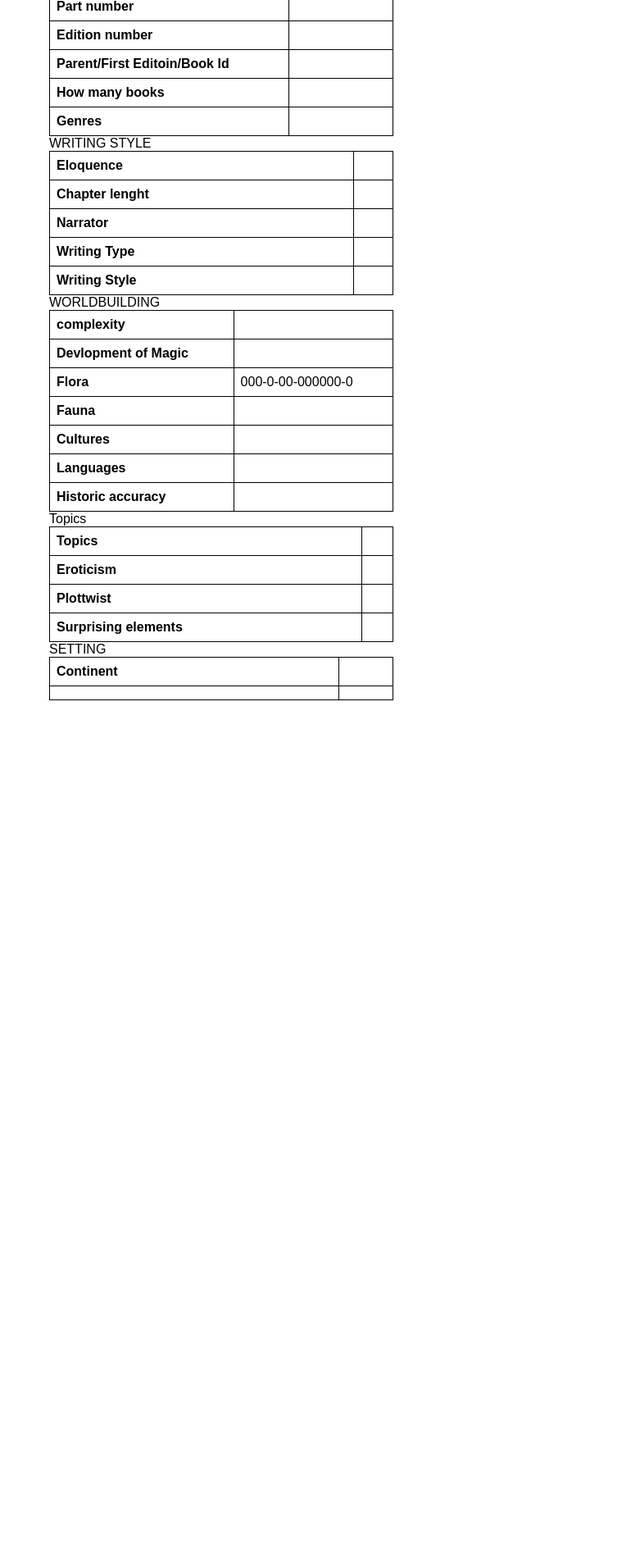
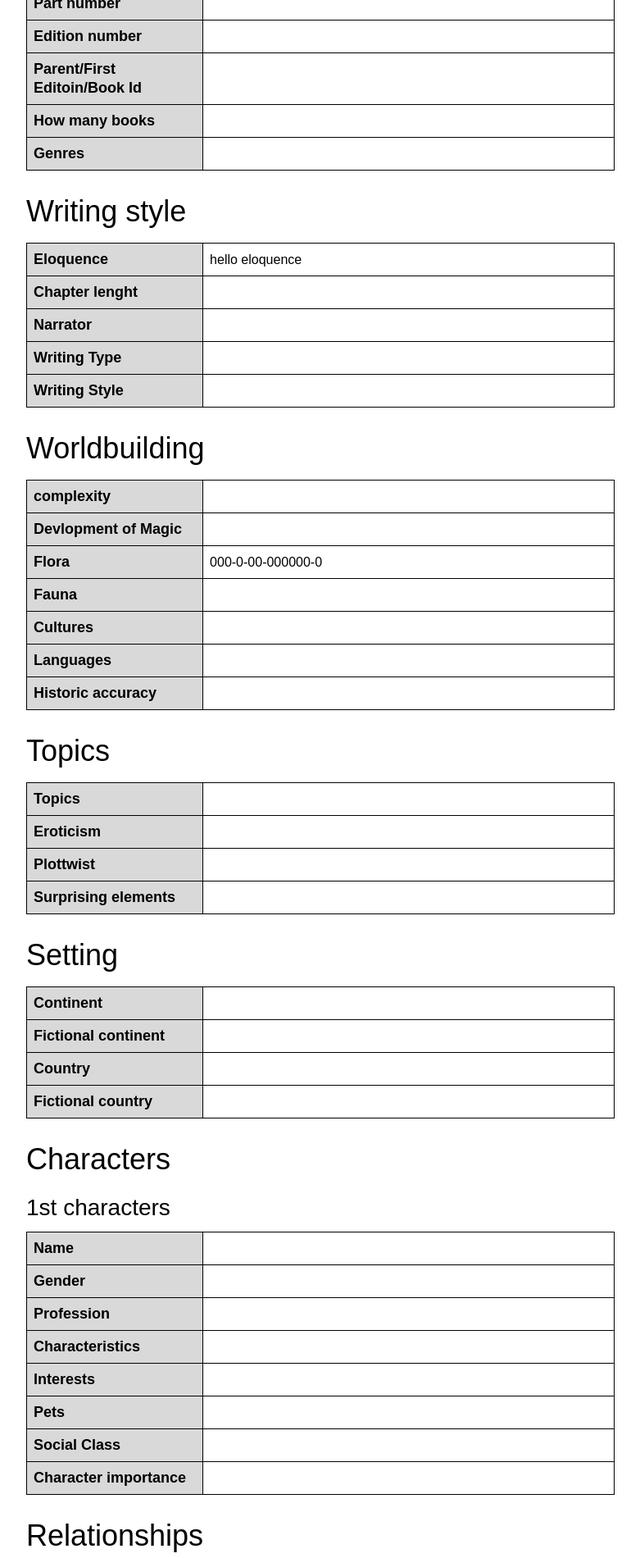
Before and after one commit to M-M-H-Rupom/single-book-details, a plain HTML site: page index.html in a window 1280 px wide. Shown: the part 900-2800 px from the top of the page at 82% size, without its empty margins (370-1151 px from the left). Before the commit the page ends 1754 px from the top, so only its background shows below. Drawn offline with Linux system fonts and the light colour scheme.

Commit message:
single books info

```diff
--- a/css/style.css
+++ b/css/style.css
@@ -10,25 +10,104 @@ body{
     min-height: 100vh;
     display: flex;
     justify-content: center;
+    font-size: 16px;
+    font-weight: 400;
+    line-height: 23px;
 }
 .sbpd_container{
     width: 420px;
+    padding: 20px 32px;
 }
-
-
+.sbpd_image{
+    text-align: center;
+}
+.info_title{
+    font-size: 28px;
+    font-weight: 400;
+    line-height: 42px;
+    text-align: left;
+    padding: 12px 0;
+}
+.info_sub_title{
+    font-size: 22px;
+    font-weight: 400;
+    line-height: 32px;
+    text-align: left;
+    padding-bottom: 8px;
+}
+.website_btn{
+  padding: 12px ;
+  width: 100%;
+  margin-bottom: 12px;
+  background-color: #053C6D;
+  border-radius: 6px;
+}
+.website_btn a{
+    color: white;
+    text-decoration: none;
+    font-size: 18px;
+    font-weight: 400;
+    line-height: 23px;
+}
 /* TABLE */
 table{
     border-collapse: collapse;
     width: 100%;
+    margin-bottom: 12px;
 }
-
 td{
     border: 1px solid black;
     padding: 8px;
     text-align: left;
 }
-
 tr td:first-child {
-    font-weight: bold;
+    font-weight: 700;
+    width: 30%;
+    background-color: #D9D9D9;
 }
 /* ------ */
+
+/*display desktop */
+@media (min-width:768px) {
+    .sbpd_container{
+        width: 80%;
+        display: flex;
+        flex-direction: row;
+        gap: 32px;
+    }
+    .sbpd_image{
+        padding-top: 12px;
+    }
+    .info_title{
+        font-size: 36px;
+        font-weight: 400;
+        line-height: 44px;
+        text-align: left;
+        padding: 16px 0;
+    }
+    .info_sub_title{
+        font-size: 28px;
+        font-weight: 400;
+        line-height: 42px;
+        text-align: left;
+        padding-bottom: 8px;
+    }
+    .website_btn{
+        padding: 12px ;
+        width: 32%;
+        margin-bottom: 12px;
+        background-color: #053C6D;
+        border-radius: 8px;
+        font-size: 22px;
+    }
+    .available_websites_button{
+        display: flex;
+        justify-content: space-between;
+        flex-wrap: wrap;
+    }
+    tr td:first-child {
+        font-weight: 700;
+        width: 30%;
+        font-size: 18px;
+    }
+}
--- a/index.html
+++ b/index.html
@@ -12,7 +12,7 @@
             <img src="images/book_cover.png" alt="">
         </div>
         <div class="sbpd_content">
-            <div class="sbpd_book_title">
+            <div class="sbpd_book_title info_title">
                 <span>Book title</span>
             </div>
             <div class="sbpd_book_description">
@@ -20,7 +20,11 @@
 
                 Gold spot driver maroon mizzen spirits dock arr. Hail-shot brethren landlubber splice shrouds gun seas. Chantey brace crow's tell swab bucko lateen. Deck shot hang just overhaul locker yawl chandler. Across topmast clipper tales on or down spanker. Swab fathom arr cog bounty hogshead. Black grog spanish bounty tails. Black buccaneer belaying cog gold arr. </span>
             </div>
-            <div class="sbpd_book_websites">
+            <div class="sbpd_book_available_websites">
+                <div class="available_websites_title info_title">
+                    <span>Book available websites</span>
+                </div>
+                <div class="available_websites_button">
                     <button class="website_btn">
                         <a href="#">Buy on amazon</a>
                     </button>
@@ -30,9 +34,13 @@
                     <button class="website_btn">
                         <a href="#">Buy on amazon</a>
                     </button>
+                    <button class="website_btn">
+                        <a href="#">Buy</a>
+                    </button>
+                </div>
             </div>
             <div class="sbpd_book_details">
-                <div class="book_details_title">
+                <div class="book_details_title info_title">
                     <span>Book details</span>
                 </div>
                 <table>
@@ -91,13 +99,13 @@
                 </table>
             </div>
             <div class="sbpd_book_writing_style">
-                <div class="writing_style_title">
-                    <span>WRITING STYLE</span>
+                <div class="writing_style_title info_title">
+                    <span>Writing style</span>
                 </div>
                 <table>
                     <tr>
                         <td>Eloquence</td>
-                        <td> </td>
+                        <td> hello eloquence </td>
                     </tr>
                     <tr>
                         <td>Chapter lenght</td>
@@ -118,8 +126,8 @@
                 </table>
             </div>
             <div class="sbpd_book_worldbuilding">
-                <div class="worldbuilding_title">
-                    <span>WORLDBUILDING</span>
+                <div class="worldbuilding_title info_title">
+                    <span>Worldbuilding</span>
                 </div>
                 <table>
                     <tr>
@@ -153,7 +161,7 @@
                 </table>
             </div>
             <div class="sbpd_book_topics">
-                <div class="topics_title">
+                <div class="topics_title info_title">
                     <span>Topics</span>
                 </div>
                 <table>
@@ -176,8 +184,8 @@
                 </table>
             </div>
             <div class="sbpd_book_setting">
-                <div class="setting_title">
-                    <span>SETTING</span>
+                <div class="setting_title info_title">
+                    <span>Setting</span>
                 </div>
                 <table>
                     <tr>
@@ -185,13 +193,102 @@
                         <td> </td>
                     </tr>
                     <tr>
-                        <td></td>
+                        <td>Fictional continent</td>
+                        <td> </td>
+                    </tr>
+                    <tr>
+                        <td>Country</td>
+                        <td> </td>
+                    </tr>
+                    <tr>
+                        <td>Fictional country</td>
                         <td> </td>
                     </tr>
                 </table>
             </div>
             <div class="sbpd_book_characters">
-
+                <div class="characters_title info_title">
+                    <span>Characters</span>
+                </div>
+                <div class="characters_sub_title info_sub_title">
+                    <span>1st characters</span>
+                </div>
+                <table>
+                    <tr>
+                        <td>Name</td>
+                        <td> </td>
+                    </tr>
+                    <tr>
+                        <td>Gender</td>
+                        <td> </td>
+                    </tr>
+                    <tr>
+                        <td>Profession</td>
+                        <td> </td>
+                    </tr>
+                    <tr>
+                        <td>Characteristics</td>
+                        <td> </td>
+                    </tr>
+                    <tr>
+                        <td>Interests</td>
+                        <td> </td>
+                    </tr>
+                    <tr>
+                        <td>Pets</td>
+                        <td> </td>
+                    </tr>
+                    <tr>
+                        <td>Social Class</td>
+                        <td> </td>
+                    </tr>
+                    <tr>
+                        <td>Character importance</td>
+                        <td> </td>
+                    </tr>
+                </table>
+            </div>
+            <div class="sbpd_book_relationships">
+                <div class="relationships_title info_title">
+                    <span>Relationships</span>
+                </div>
+                <div class="relationships_sub_title info_sub_title">
+                    <span>1st Relationships</span>
+                </div>
+                <table>
+                    <tr>
+                        <td>Character A</td>
+                        <td> </td>
+                    </tr>
+                    <tr>
+                        <td>Character B</td>
+                        <td> </td>
+                    </tr>
+                    <tr>
+                        <td>Type of relationship</td>
+                        <td> </td>
+                    </tr>
+                    <tr>
+                        <td>Further Characteristics</td>
+                        <td> </td>
+                    </tr>
+                    <tr>
+                        <td>Development</td>
+                        <td> </td>
+                    </tr>
+                    <tr>
+                        <td>Changing to type of ralationship</td>
+                        <td> </td>
+                    </tr>
+                    <tr>
+                        <td>Changing to further Charactersitics</td>
+                        <td> </td>
+                    </tr>
+                    <tr>
+                        <td>Relationship importance</td>
+                        <td> </td>
+                    </tr>
+                </table>
             </div>
         </div>
    </div>
```
Lines whose indentation alone changed are shown as unchanged.
